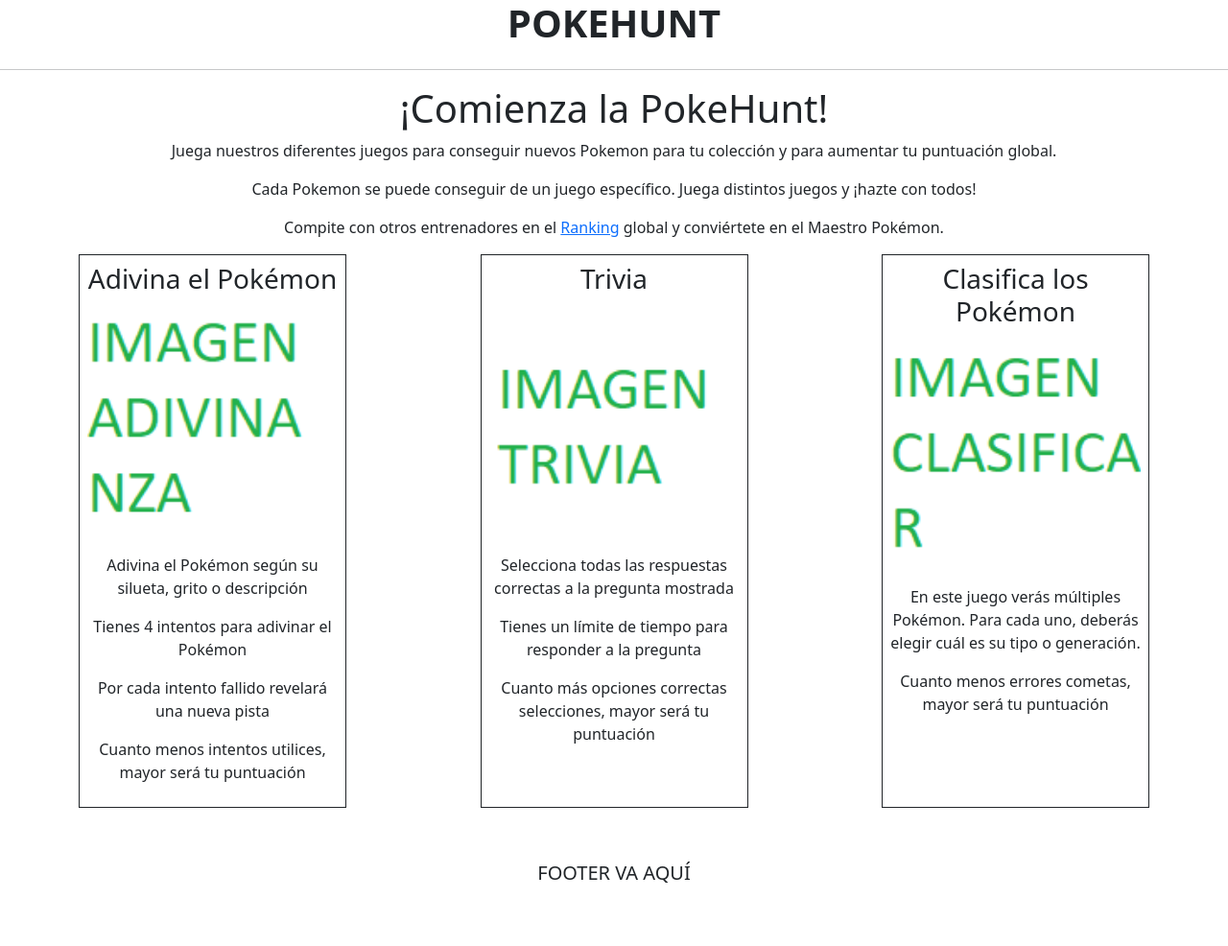
After one commit to Agustin75/proyecto-intermodular-daw-2, a PHP site: template app/templates/verJuegos.php in a window 1280 px wide. The commit adds this page. Shown: the whole page at 96% size. Run offline with PHP 8.4, Linux system fonts and the light colour scheme; the template is opened without the code that fills it, so the values that code supplies are empty; some libraries are stand-ins or nearby versions.

Commit message:
Implementada la vista de Juegos Eliminado y refactorizado del código Actualizado el sql

```diff
--- a/app/Controllers/UsuarioController.php
+++ b/app/Controllers/UsuarioController.php
@@ -37,9 +37,7 @@ class UsuarioController extends Controller
 
                     $m = new Usuario();
                     $usuario = $m->buscarUsuario($nombre);
-                    var_dump($contrasenya);
                     if (comprobarhash($contrasenya, $usuario['contrasenya'])) {
-                        var_dump($contrasenya);
                         $this->session->login(
                             $usuario['id'],
                             $usuario['nombre'],
--- /dev/null
+++ b/app/templates/verJuegos.php
@@ -0,0 +1,55 @@
+<?php ob_start() ?>
+
+<div class="container text-center">
+    <h1>¡Comienza la PokeHunt!</h1>
+    <p>Juega nuestros diferentes juegos para conseguir nuevos Pokemon para tu colección y para aumentar tu puntuación global.</p>
+    <p>Cada Pokemon se puede conseguir de un juego específico. Juega distintos juegos y ¡hazte con todos!</p>
+    <p>Compite con otros entrenadores en el <a href="index.php?ctl=rankings">Ranking</a> global y conviértete en el Maestro Pokémon.</p>
+</div>
+
+<div class="container">
+    <div class="row d-flex justify-content-between">
+        <div class="col-12 col-sm-3 border border-dark d-flex flex-column p-2 text-center">
+            <h3>Adivina el Pokémon</h3>
+            <img src="images/adivinanza.png" alt="Imagen sobre el juego de adivinanzas">
+            <p>Adivina el Pokémon según su silueta, grito o descripción</p>
+            <p>Tienes 4 intentos para adivinar el Pokémon</p>
+            <p>Por cada intento fallido revelará una nueva pista</p>
+            <p>Cuanto menos intentos utilices, mayor será tu puntuación</p>
+            <?php if ($params["user_level"] >= USER_REGISTERED): ?>
+                <a class="btn btn-success mt-auto mx-auto" href="index.php?ctl=adivinanza">Jugar</a>
+            <?php endif; ?>
+        </div>
+        <div class="col-12 col-sm-3 border border-dark d-flex flex-column p-2 text-center">
+            <h3>Trivia</h3>
+            <img src="images/trivia.png" alt="Imagen sobre el juego de trivias">
+            <p>Selecciona todas las respuestas correctas a la pregunta mostrada</p>
+            <p>Tienes un límite de tiempo para responder a la pregunta</p>
+            <p>Cuanto más opciones correctas selecciones, mayor será tu puntuación</p>
+            <?php if ($params["user_level"] >= USER_REGISTERED): ?>
+                <a class="btn btn-success mt-auto mx-auto" href="index.php?ctl=trivia">Jugar</a>
+            <?php endif; ?>
+        </div>
+        <div class="col-12 col-sm-3 border border-dark d-flex flex-column p-2 text-center">
+            <h3>Clasifica los Pokémon</h3>
+            <img src="images/clasificar.png" alt="Imagen sobre el juego de clasificar">
+            <p>En este juego verás múltiples Pokémon. Para cada uno, deberás elegir cuál es su tipo o generación.</p>
+            <p>Cuanto menos errores cometas, mayor será tu puntuación</p>
+            <?php if ($params["user_level"] >= USER_REGISTERED): ?>
+                <a class="btn btn-success mt-auto mx-auto" href="index.php?ctl=clasificar">Jugar</a>
+            <?php endif; ?>
+        </div>
+    </div>
+</div>
+
+<?php if ($params["user_level"] == USER_GUEST): ?>
+    <div class="container text-center pt-2">
+        <h2>Empieza tu aventura</h2>
+        <p><a href="index.php?ctl=iniciarSesion">Inicia sesión</a> para jugar.</p>
+        <p>Si no tienes una cuenta aún, <a href="index.php?ctl=registro">regístrate</a>.</p>
+    </div>
+<?php endif; ?>
+
+<?php $contenido = ob_get_clean() ?>
+
+<?php include 'layout.php' ?>
```
Also changed, not shown: app/Controllers/JuegosController.php (added, +12 -0 lines), app/Controllers/WikiController.php (+5 -5 lines), app/Models/Ejemplo.php (deleted, +0 -11 lines), app/proyecto.sql (+20 -24 lines), app/templates/verWiki.php (renamed from app/templates/displayWiki.php, +2 -5 lines), web/index.php (+14 -10 lines), web/images/adivinanza.png (added), web/images/clasificar.png (added), web/images/trivia.png (added).
